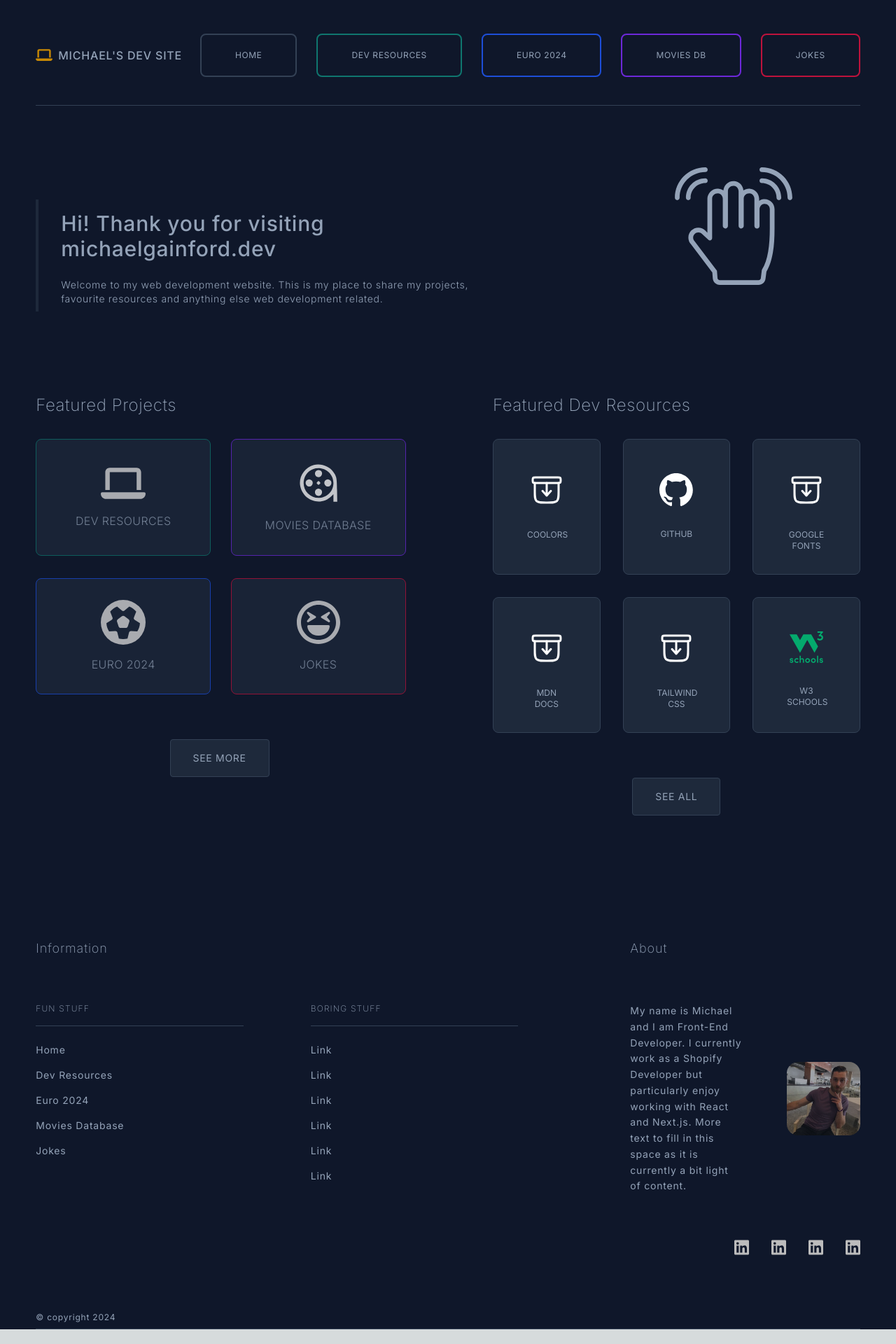
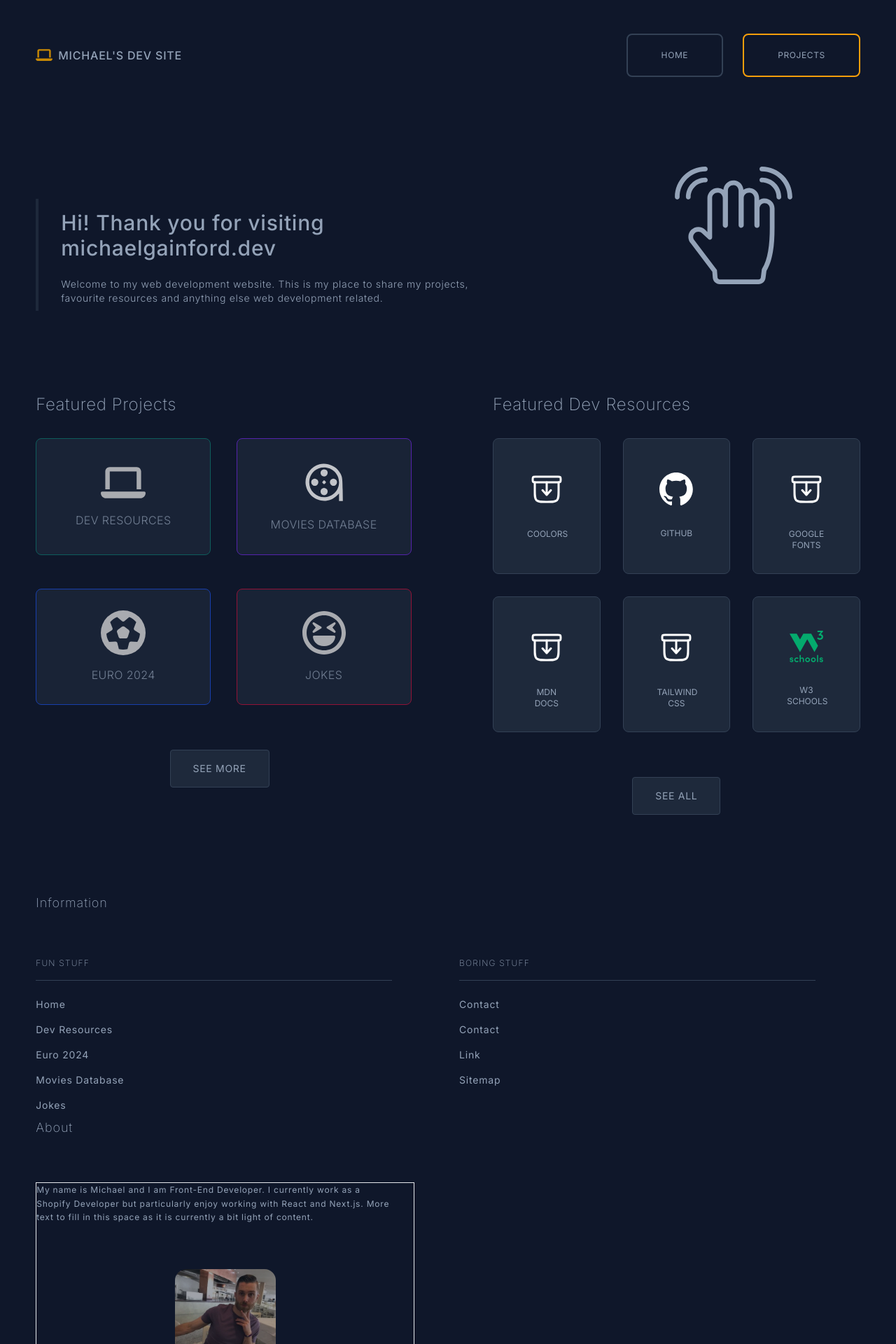
Before and after one commit to michaelgainford/michaelgainford.github.io, a Next.js app: page / in a window 1280 px wide. Shown: the top 1920 px of the page at 70% size. Before the commit the page ends 1899 px from the top, so only its background shows below. Built offline with nearby package versions, Linux system fonts and the light colour scheme.

Commit message:
Push all components

```diff
--- a/components/MainFooter.js
+++ b/components/MainFooter.js
@@ -4,8 +4,8 @@ import MainFooterNav from "./MainFooterNav"
 
 export default function mainFooter() {
   return (
-    <footer className="w-[90%] md:w-[92%] lg:-[95%] border-b flex flex-col lg:justify-between  gap-1 pt-6 mx-auto lg:pt-4 header-content lg:pb-2 border-slate-700 lg:gap-4 mt-32 tracking-wider">
-      <div className="w-full justify-between mb-12 lg:flex-row max-lg:gap-y-8 lg:gap-x-24 grid grid-cols-1 lg:grid-cols-3">
+    <footer className="w-[90%] md:w-[92%] lg:-[95%] flex flex-col lg:justify-between gap-1 pt-6 mx-auto lg:pt-4 header-content lg:pb-2 border-slate-700 lg:gap-4 mt-8 md:mt-16 tracking-wider">
+      <div className="grid justify-between w-full grid-cols-1 mb-12 lg:flex-row max-lg:gap-y-8 lg:gap-x-24 lg:grid-cols-2">
 
         <MainFooterNav />
         <MainFooterAbout />
--- a/components/MainFooterAbout.js
+++ b/components/MainFooterAbout.js
@@ -2,23 +2,23 @@ import Image from 'next/image'
 
 export default function MainFooterAbout() {
   return (
-    <div className="footer-about max-w-[700px] col-span-1">
-    <h3 className="mb-6 text-lg max-lg:text-center tracking-wider h2 font-extralight lg:mb-16">About</h3>
-    <div className="opening-paragraph flex flex-col lg:flex-row gap-6 lg:gap-16 mb-8 lg:items-center pb-8">
-      <div className="lg:w-2/3 text">
-        <p className="text-sm leading-relaxed text-left">
+    <div className="col-span-1 footer-about">
+      <h3 className="mb-6 text-lg tracking-wider text-left h2 font-extralight lg:mb-16 max-sm:underline underline-offset-8 max-sm:hidden">About</h3>
+      <div className="flex flex-row border gap-4mb-8 lg:pb-8 md:gap-6 md:flex-col lg:gap-16 lg:items-center">
+        <div className="text">
+          <p className="pr-8 text-xs leading-relaxed text-le8">
             My name is Michael and I am Front-End Developer. I currently work as a Shopify Developer but particularly enjoy working
             with React and Next.js. More text to fill in this space as it is currently a bit light of content.
           </p>
         </div>
-      <div
-        className="grey-image justify-center items-center aspect-square flex w-[100 px] lg:w-[144px] opacity-60 hover:opacity-100 transition">
-          <Image className="rounded-2xl" src="/mg.webp" alt="Michael Gainford" width={144} height={144} />
+        <div className="!aspect-square  opacity-60 hover:opacity-100 transition col-span-1 !w-[100px] md:!w-[144px]">
+          <Image className="rounded-2xl md:hidden w-[100px]  max-w-[100px] md:max-w-[144px]" src="/mg.webp" alt="Michael Gainford" width={100} height={100} />
+          <Image className="rounded-2xl max-md:hidden w-[144px]  max-w-[100px] md:max-w-[144px]" src="/mg.webp" alt="Michael Gainford" width={144} height={144} />
         </div>
 
       </div>
-    <div className="mt-8 socials">
-      <ul className="flex justify-end gap-8">
+      <div className="socials">
+        <ul className="flex justify-center gap-8 sm:justify-end">
           <li>
             <svg width="21" height="24" viewBox="0 0 21 24" fill="none" xmlns="http://www.w3.org/2000/svg">
               <path
--- a/components/MainFooterNav.js
+++ b/components/MainFooterNav.js
@@ -7,11 +7,11 @@ const footerNavItemsOne = [
   },
   {
     title: "Dev Resources",
-    href: "/dev-resources-"
+    href: "/dev-resources"
   },
   {
     title: "Euro 2024",
-    href: "/euro-2024"
+    href: "/football/euro-2024"
   },
   {
     title: "Movies Database",
@@ -25,7 +25,11 @@ const footerNavItemsOne = [
 
 const footerNavItemsTwo = [
   {
-    title: "Link",
+    title: "Contact",
+    href: "/"
+  },
+  {
+    title: "Contact",
     href: "/"
   },
   {
@@ -33,19 +37,7 @@ const footerNavItemsTwo = [
     href: "/"
   },
   {
-    title: "Link",
-    href: "/"
-  },
-  {
-    title: "Link",
-    href: "/"
-  },
-  {
-    title: "Link",
-    href: "/"
-  },
-  {
-    title: "Link",
+    title: "Sitemap",
     href: "/"
   }
 ];
@@ -53,16 +45,16 @@ const footerNavItemsTwo = [
 
 export default function MainFooterNav() {
   return (
-    <div className="footer-information col-span-1 lg:col-span-2 lg:pr-8">
-      <h3 className="mb-8 lg:mb-16 max-lg:text-center text-lg tracking-wider font-extralight max-w-fit">
+    <div className="col-span-1 footer-information lg:col-span-2 lg:pr-8">
+      <h3 className="mb-6 text-lg tracking-wider text-left max-sm:hidden h2 font-extralight lg:mb-16 max-sm:underline underline-offset-8">
         Information
       </h3>
-      <div className="gap-16 lg:flex-row footer-nav grid grid-cols-2 lg:grid lg:grid-cols-2">
+      <div className="grid grid-cols-2 gap-16 lg:flex-row footer-nav lg:grid lg:grid-cols-2">
         <div className="rounded lg:pr-8 footer-nav-group border-slate-700">
-          <h4 className="pb-4 mb-4 text-xs tracking-widest lg:text-left text-center uppercase border-b  border-slate-700 font-extralight">
+          <h4 className="pb-4 mb-4 text-xs tracking-widest text-left uppercase border-b lg:text-left border-slate-700 font-extralight">
             Fun Stuff
           </h4>
-          <ul className="lg:w-[200px] text-center lg:text-left text-sm">
+          <ul className="text-sm text-left lg:text-left">
             {footerNavItemsOne.map((item, index) => (
               <li key={index}>
                 <Link className="flex py-2" href
@@ -74,14 +66,13 @@ export default function MainFooterNav() {
           </ul>
         </div>
         <div className="rounded lg:pr-8 footer-nav-group border-slate-700">
-          <h4 className="pb-4 mb-4 text-xs tracking-widest text-center uppercase border-b lg:text-left border-slate-700 font-extralight">
+          <h4 className="pb-4 mb-4 text-xs tracking-widest text-left uppercase border-b lg:text-left border-slate-700 font-extralight">
             Boring Stuff
           </h4>
-          <ul className="lg:w-[200px] text-center lg:text-left text-sm">
+          <ul className="text-sm text-center lg:text-left">
             {footerNavItemsTwo.map((item, index) => (
               <li key={index}>
-                <Link className="flex
-                py-2" href={item.href
+                <Link className="flex py-2" href={item.href
                 }>
                   {item.title}
                 </Link>
--- a/components/MainHeader.js
+++ b/components/MainHeader.js
@@ -3,7 +3,7 @@ import MainNav from '@/components/MainNav'
 
 export default function MainHeader() {
   return (
-    <header className="w-[90%] md:w-[92%] lg:-[95%] border-b lg:border-b-[0.5px] flex flex-col lg:flex-row lg:justify-between gap-1 pt-6 mx-auto lg:pt-4 header-content lg:pb-2 border-slate-700 lg:gap-2">
+    <header className="w-[90%] md:w-[92%] lg:-[95%] flex flex-col lg:flex-row lg:justify-between gap-1 pt-6 mx-auto lg:pt-4 header-content lg:pb-2 border-slate-700 lg:gap-2">
       <MainLogo />
       <MainNav />
     </header>
--- a/components/MainNav.js
+++ b/components/MainNav.js
@@ -3,17 +3,20 @@ import Link from "next/link"
 // Create a variable to store navigational links
 const navLinks = [
   { href: "/", label: "Home", border: "border-slate-700", hover: "hover:bg-slate-900"},
-  { href: "/dev-resources", label: "Dev Resources", border: "border-teal-700", hover: "hover:bg-teal-900" },
-  { href: "/euro-2024", label: "Euro 2024", border: "border-blue-700", hover: "hover:bg-blue-900"},
-  { href: "/movies-database", label: "Movies DB", border: "border-violet-700", hover: "hover:bg-violet-900"},
-  { href: "/jokes", label: "Jokes", border: "border-rose-700", hover: "hover:bg-rose-900"},
+  {
+    href: "/projects", label: "Projects", border: "border-amber-500", hover: "hover:bg-amber-800",
+  },
+  //{ href: "/dev-resources", label: "Dev Resources", border: "border-teal-700", hover: "hover:bg-teal-900" },
+  //{ href: "/euro-2024", label: "Euro 2024", border: "border-blue-700", hover: "hover:bg-blue-900"},
+  //{ href: "/movies-database", label: "Movies DB", border: "border-violet-700", hover: "hover:bg-violet-900"},
+  //{ href: "/jokes", label: "Jokes", border: "border-rose-700", hover: "hover:bg-rose-900"},
 ]
 
 // Setup a components called MainNav
 export default function MainNav() {
   return (
     <nav className="flex justify-start nav logo">
-      <ul className="flex gap-2 pt-8 pb-4 max-md:overflow-auto text-[12px] tracking-wider uppercase lg:py-8 lg:justify-center lg:gap-7 no-scrollbar">
+      <ul className="flex max-sm:justify-center w-full gap-2 pt-8 pb-4 max-md:overflow-auto text-[12px] tracking-wider uppercase lg:py-8 lg:justify-center lg:gap-7 no-scrollbar">
         {navLinks.map((link, index) => (
           <li key={index} className="">
             <Link className={`inline-block px-4 py-3 transition border-2 rounded-lg hover:text-slate-300 lg:px-12 lg:py-5 ${link.border} ${link.hover} min-w-max`} href={link.href}>
--- a/components/MainProjects.js
+++ b/components/MainProjects.js
@@ -9,7 +9,7 @@ import Icon_Resources from '../public/icon-laptop.svg'
 const featuredProjects = [
   { href: "/dev-resources", label: "Dev Resources", border: "border-teal-700", hover: "hover:bg-teal-800", group: "group/resources", fill: "fill-slate-100", groupHover: "group-hover/resources:fill-slate-100", icon: Icon_Resources},
   { href: "/movies-database", label: "Movies Database", border: "border-violet-700", hover: "hover:bg-violet-800", group: "group/movies", fill: "fill-slate-100", groupHover: "group-hover/movies:fill-slate-100", icon: Icon_Movies},
-  { href: "/euro-2024", label: "Euro 2024", border: "border-blue-700", hover: "hover:bg-blue-800", group: "group/euros", fill: "fill-slate-100", groupHover: "group-hover/euros:fill-slate-900", icon: Icon_Football},
+  { href: "/football/euro-2024", label: "Euro 2024", border: "border-blue-700", hover: "hover:bg-blue-800", group: "group/euros", fill: "fill-slate-100", groupHover: "group-hover/euros:fill-slate-900", icon: Icon_Football},
   { href: "/jokes", label: "Jokes", border: "border-rose-700", hover: "hover:bg-rose-800", group: "group/jokes", fill: "fill-slate-100", groupHover: "group-hover/jokes:fill-slate-100", icon: Icon_Jokes},
 ]
 
@@ -18,7 +18,7 @@ export default function MainProjects() {
   return (
     <div className="w-full projects-list">
       <h2 className="mb-6 text-md max-md:font-bold tracking-wide font-extralight lg:mb-8 lg:text-2xl text-slate-400">Featured Projects</h2>
-      <div className="grid grid-cols-2 gap-4 sm:gap-6 lg:gap-8 gap-12">
+      <div className="grid grid-cols-2 gap-4 sm:gap-6 lg:gap-8 xl:gap-12">
         {featuredProjects.map((project, index) => (
           <Link
             key={index}
--- a/components/MainResources.js
+++ b/components/MainResources.js
@@ -4,27 +4,33 @@ import Link from 'next/link'
 const featuredDevResources = [
   {
     title: "W3 Schools",
-    logo: "/w3-schools-logo.svg"
+    logo: "/w3-schools-logo.svg",
+    url: "https://www.w3schools.com/"
   },
   {
     title: "GitHub",
-    logo: "/github-logo.svg"
+    logo: "/github-logo.svg",
+    url: "https://github.com"
   },
   {
     title: "MDN Docs",
-    logo: "/placeholder-icon.svg"
+    logo: "/placeholder-icon.svg",
+    url: "https://developer.mozilla.org"
   },
   {
     title: "Coolors",
-    logo: "/placeholder-icon.svg"
+    logo: "/placeholder-icon.svg",
+    url: "https://coolors.co"
   },
   {
     title: "Tailwind CSS",
-    logo: "/placeholder-icon.svg"
+    logo: "/placeholder-icon.svg",
+    url: "https://tailwindcss.com"
   },
   {
     title: "Google Fonts",
-    logo: "/placeholder-icon.svg"
+    logo: "/placeholder-icon.svg",
+    url: "https://fonts.google.com"
   }
 ]
 
@@ -38,12 +44,12 @@ export default function MainResources() {
       </h2>
       <div className="grid grid-cols-1 md:grid-cols-2 xl:grid-cols-3 gap-8">
         {featuredDevResourcesSortedByName.map((resource, index) => (
-          <div key={index} className="flex items-center text-lg transition border rounded-lg lg:gap-4 lg:p-8 lg:flex-col resource border-slate-700 bg-slate-800 hover:bg-slate-900 text-slate-400">
+          <Link href={resource.url} key={index} className="flex items-center text-lg transition border rounded-lg lg:gap-4 lg:p-8 lg:flex-col resource border-slate-700 bg-slate-800 hover:bg-slate-900 text-slate-400">
             <div className="flex justify-center p-4 max-md:w-1/3 max-md:border-r border-slate-700 resource-logo">
               <Image src={resource.logo} alt={resource.title} width={48} height={48} />
             </div>
             <span className="w-2/3 px-4 text-xs text-center uppercase lg:w-full tracking">{resource.title}</span>
-          </div>
+          </Link>
         ))}
       </div>
       <div className="flex justify-start mt-8 lg:mt-16">
--- /dev/null
+++ b/components/typography/H1Span.js
@@ -0,0 +1,5 @@
+export default function H1Span({ children }) {
+  return (
+    <span className="text-lg max-lg:text-center tracking-wider h2 font-extralight lg:mb-16">{children}</span>
+  )
+}
```
Lines whose indentation alone changed are shown as unchanged.
